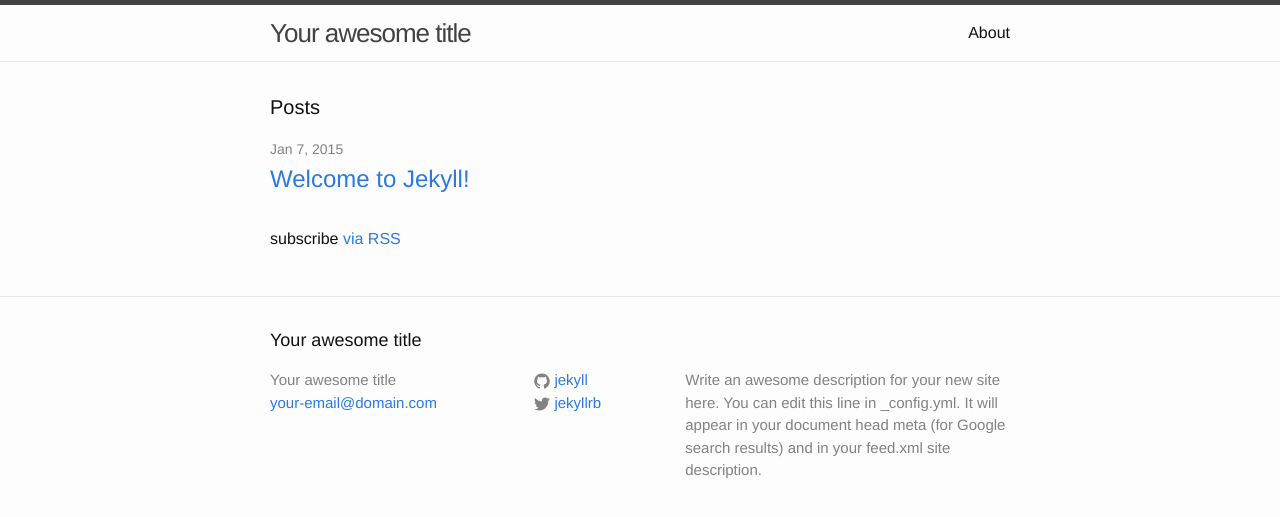
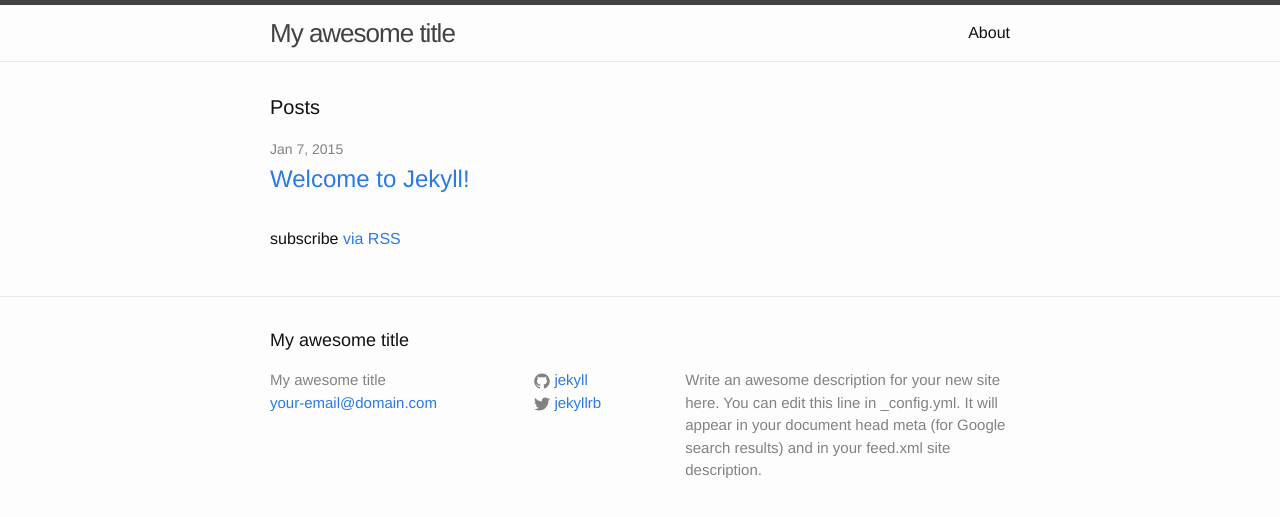
Before and after one commit to zacatac/zacatac.github.io, a Jekyll site: the page built from index.html, in a window 1280 px wide. Shown: the top 517 px of the page. Built offline with Jekyll 4.4.1, drawn with Linux system fonts in a browser that asks for light colours.

Commit message:
checking if page is updating

```diff
--- a/_config.yml
+++ b/_config.yml
@@ -1,5 +1,5 @@
 # Site settings
-title: Your awesome title
+title: My awesome title
 email: your-email@domain.com
 description: > # this means to ignore newlines until "baseurl:"
   Write an awesome description for your new site here. You can edit this
```
